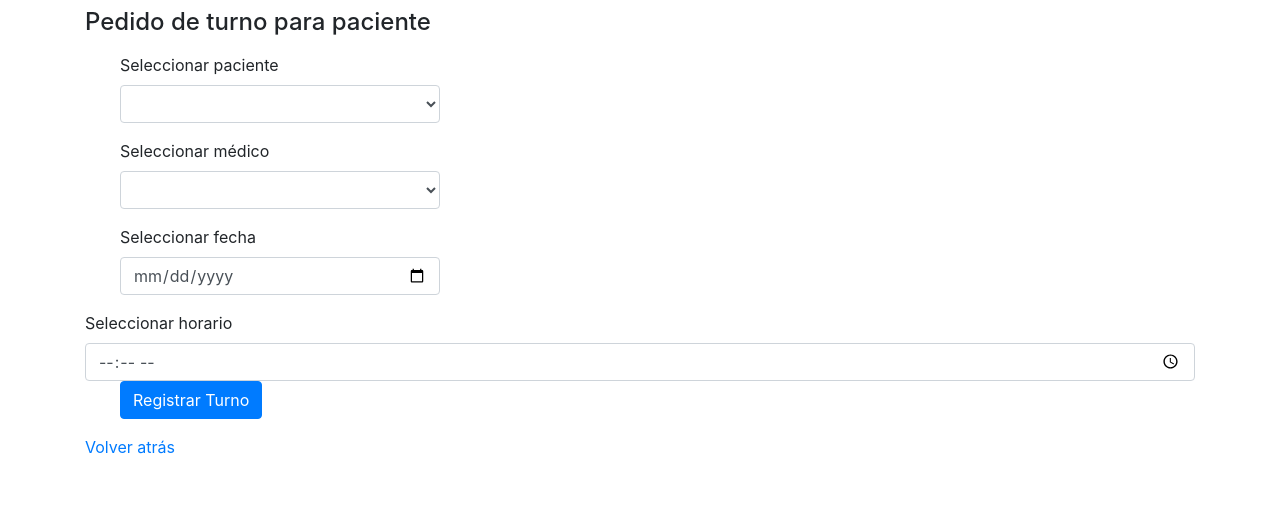
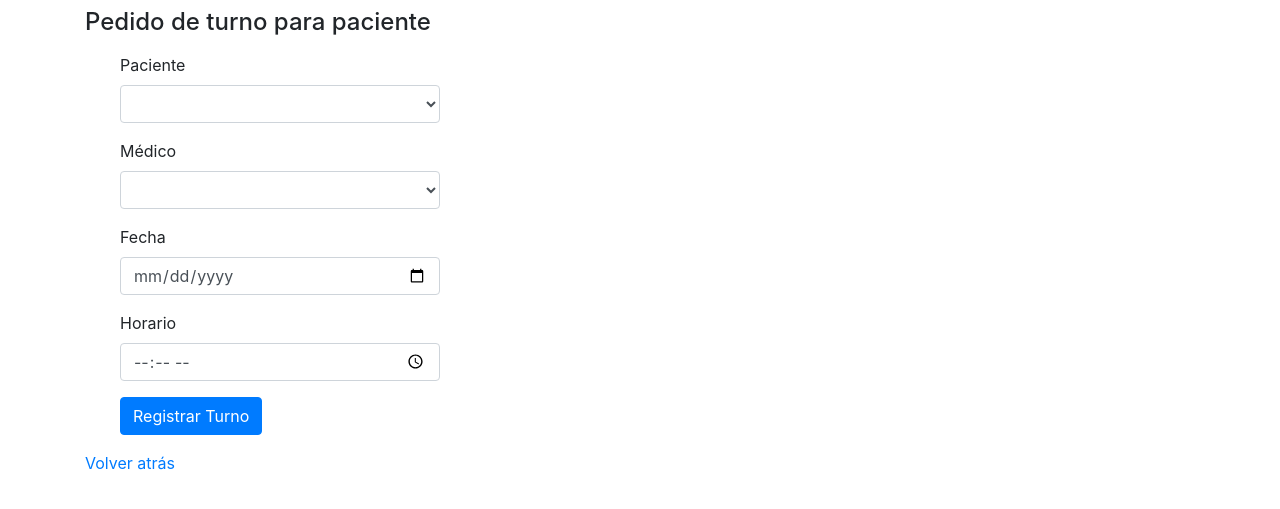
Before and after one commit to frandlt/tpfinal-fullstack-django, a Django app: template optic_manager/usuarios/templates/usuarios/generar_turno.html in a window 1280 px wide. Shown: the top 509 px of the page. Run offline with Django 3.2, Linux system fonts and the light colour scheme; the template is opened without the code that fills it: values that come from a table or form of the project are taken from there, others are empty; data comes from the database, SQL or seed files in the repository; both versions use the stored data as it was after the commit; some libraries are stand-ins or nearby versions.

Commit message:
Se modificó generar_turno.html para que el input de "Horario" quede ordenado

```diff
--- a/optic_manager/usuarios/templates/usuarios/generar_turno.html
+++ b/optic_manager/usuarios/templates/usuarios/generar_turno.html
@@ -13,10 +13,8 @@
 
 
     <div class="form-group col-md-4">
-
-
       <div class="form-check">
-        <label for="inputPaciente" class="mb-2">Seleccionar paciente</label>
+        <label for="inputPaciente" class="mb-2">Paciente</label>
         <select class="form-control" id="inputPaciente" name="paciente">
           {% for paciente in pacientes %}
             <option value="{{paciente.dni}}">{{paciente.nombre}} {{paciente.apellido}}</option>
@@ -28,7 +26,7 @@
 
     <div class="form-group col-md-4">
       <div class="form-check">
-        <label for="inputMedico" class="mb-2">Seleccionar médico</label>
+        <label for="inputMedico" class="mb-2">Médico</label>
         <select class="form-control" id="inputMedico" name="medico">
           {% for med in medicos %}
             <option value="{{med.id}}">{{med.first_name}} {{med.last_name}}</option>
@@ -40,7 +38,7 @@
     <div class="form-group col-md-4">
       <div class="form-check">
         <label class="form-check-label mb-2" for="inputDate">
-          Seleccionar fecha
+          Fecha
         </label>
         <input class="form-control" type="date" value="" id="inputDate" name="fecha" required></input>
         <div class="invalid-feedback">
@@ -49,10 +47,24 @@
       </div>
     </div>
 
+    <div class="form-group col-md-4">
+      <div class="form-check">
+        <label class="form-check-label mb-2" for="inputHour">
+          Horario
+        </label>
+        <input class="form-control" type="time" value="" id="inputHour" name="horario" required></input>
+        <div class="invalid-feedback">
+          Por favor, seleccione un horario válido.
+        </div>
+      </div>
+    </div>
+
+    <!--
     <div class="horario">
       <label class="horario" for="inputHour">Seleccionar horario</label>
       <input class="form-control" type="time" value="" id="inputTime" name="horario" required></input>
     </div>
+    -->
 
     <div class="form-group col-md-4">
       <div class="form-check">
```
Also changed, not shown: optic_manager/db.sqlite3.
